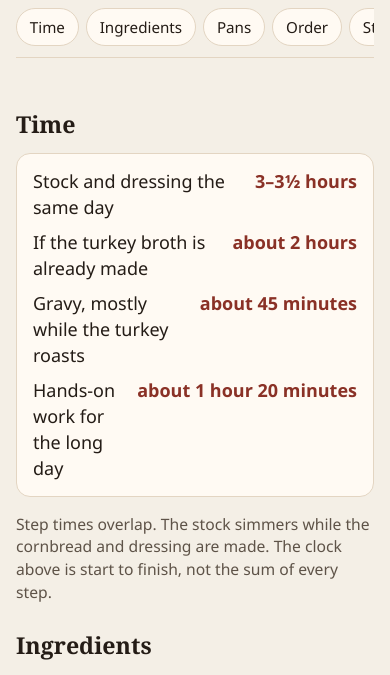
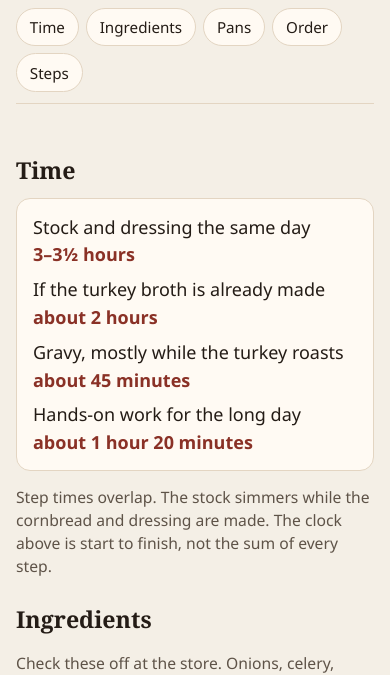
Before and after one commit to Git-280/bob-and-polly-dressing, a plain HTML site: page index.html in a window 390 px wide. Shown: the part 190-865 px from the top of the page. Drawn offline with Linux system fonts and the light colour scheme.

Commit message:
Make the phone navigation fit a narrow screen.

```diff
--- a/index.html
+++ b/index.html
@@ -34,8 +34,8 @@
       top: 0;
       z-index: 2;
       display: flex;
+      flex-wrap: wrap;
       gap: 0.45rem;
-      overflow-x: auto;
       background: var(--paper);
       padding: 0.7rem 0;
       border-bottom: 1px solid var(--line);
@@ -61,8 +61,11 @@
       margin: 0 0 0.7rem;
     }
     .times { display: grid; gap: 0.55rem; }
-    .times div { display: flex; justify-content: space-between; gap: 1rem; align-items: baseline; }
+    .times div { display: flex; justify-content: space-between; gap: 0.8rem; align-items: baseline; }
     .times strong { color: var(--rust); white-space: nowrap; }
+    @media (max-width: 520px) {
+      .times div { flex-direction: column; gap: 0.1rem; }
+    }
     ul, ol { margin: 0.2rem 0 0; padding: 0; }
     .shop, .pans, .clock { list-style: none; }
     .shop li, .pans li, .clock li, .steps li {
```
